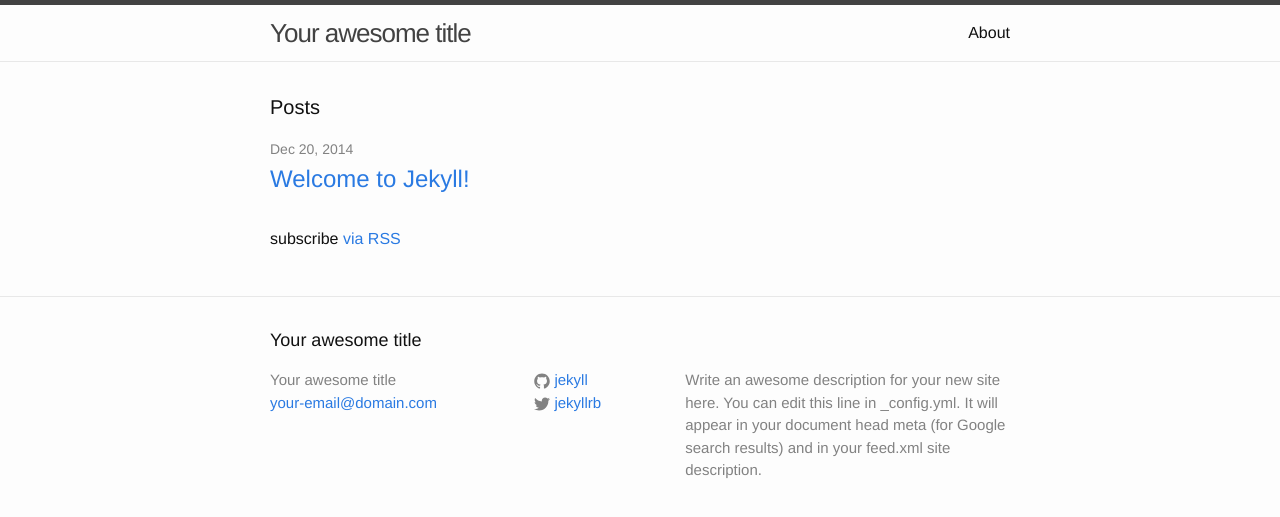
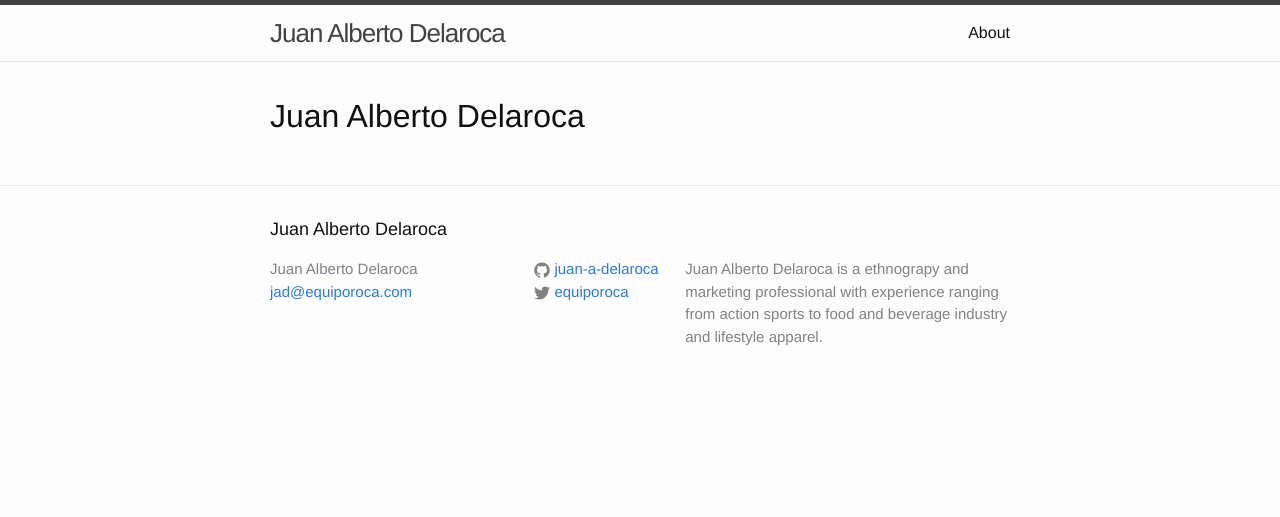
Before and after one commit to juan-a-delaroca/juan-a-delaroca.github.io, a Jekyll site: the page built from index.html, in a window 1280 px wide. Shown: the top 517 px of the page. Built offline with Jekyll 4.4.1, drawn with Linux system fonts in a browser that asks for light colours.

Commit message:
update config

```diff
--- a/_config.yml
+++ b/_config.yml
@@ -1,14 +1,14 @@
 # Site settings
-title: Your awesome title
-email: your-email@domain.com
+title: Juan Alberto Delaroca
+email: jad@equiporoca.com
 description: > # this means to ignore newlines until "baseurl:"
-  Write an awesome description for your new site here. You can edit this
-  line in _config.yml. It will appear in your document head meta (for
-  Google search results) and in your feed.xml site description.
+  Juan Alberto Delaroca is a ethnograpy and marketing professional
+  with experience ranging from action sports to food and beverage industry
+  and lifestyle apparel.
 baseurl: "" # the subpath of your site, e.g. /blog/
-url: "http://yourdomain.com" # the base hostname & protocol for your site
-twitter_username: jekyllrb
-github_username:  jekyll
+url: "http://juan-a-delaroca.github.io/" # the base hostname & protocol for your site
+twitter_username: equiporoca
+github_username:  juan-a-delaroca
 
 # Build settings
 markdown: kramdown
--- a/index.html
+++ b/index.html
@@ -2,7 +2,7 @@
 layout: default
 ---
 
-<div class="home">
+<!-- <div class="home">
 
   <h1 class="page-heading">Posts</h1>
 
@@ -20,4 +20,10 @@ layout: default
 
   <p class="rss-subscribe">subscribe <a href="{{ "/feed.xml" | prepend: site.baseurl }}">via RSS</a></p>
 
+</div> -->
+
+<div class="home">
+
+  <h1>Juan Alberto Delaroca</h1>
+
 </div>
```
